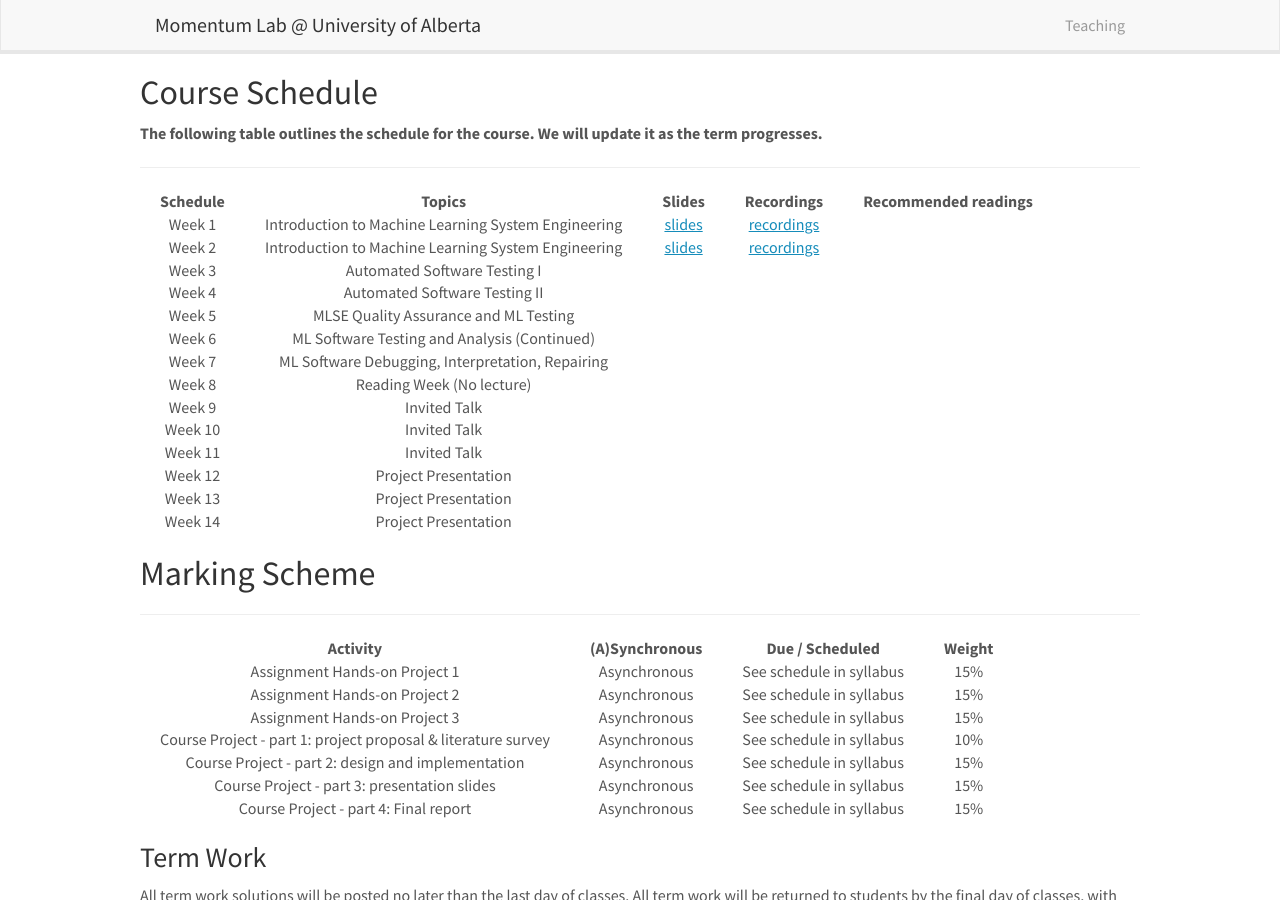
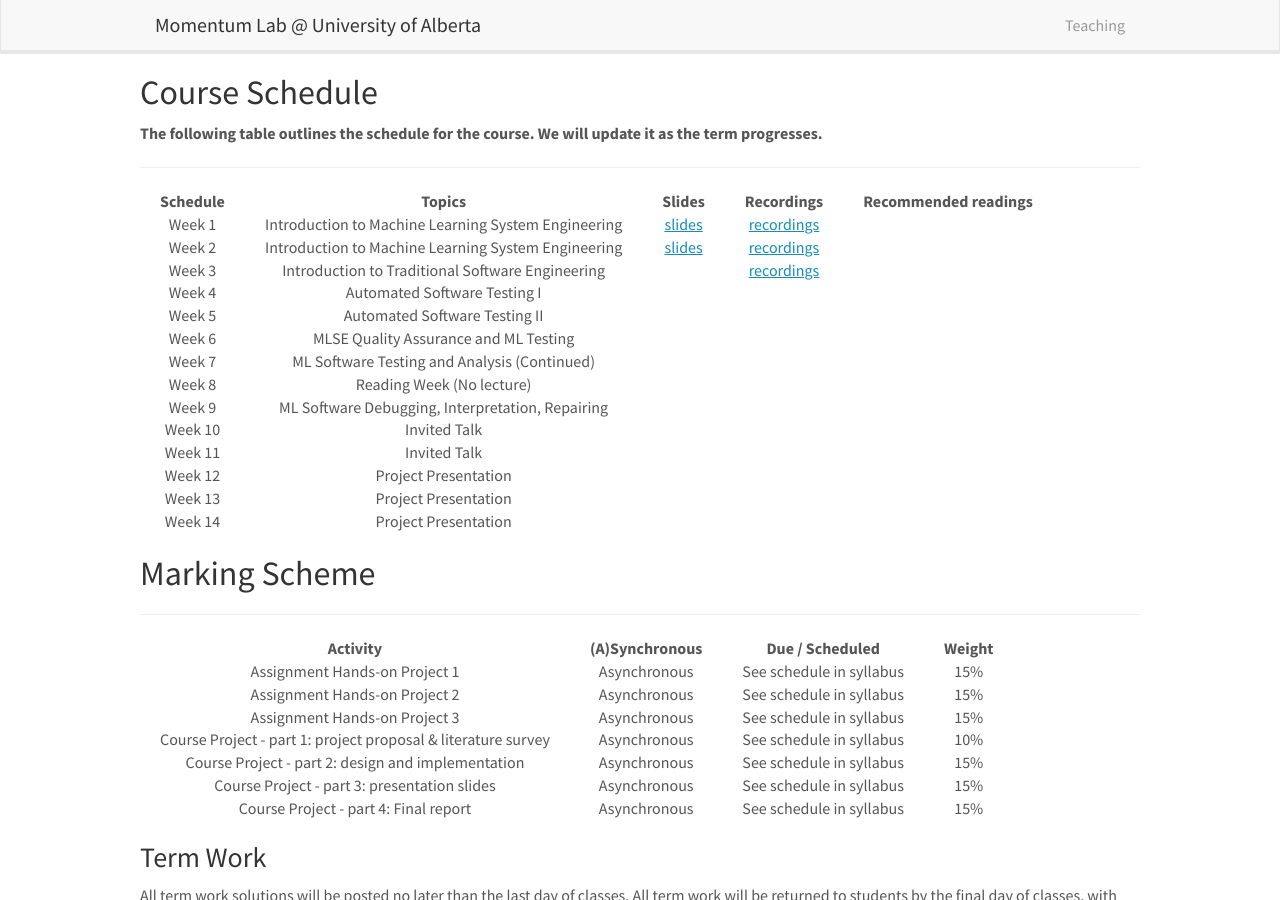
Before and after one commit to momentum-openspace/momentum-openspace.github.io, a Jekyll site: the page built from _pages/ECE720_2022Winter.md, in a window 1280 px wide and 900 px high, scrolled down 1910 px. Built offline with Jekyll 4.4.1, drawn with Linux system fonts in a browser that asks for light colours; nearby versions of some CDN libraries.

Commit message:
Update ECE720_2022Winter.md

```diff
--- a/_pages/ECE720_2022Winter.md
+++ b/_pages/ECE720_2022Winter.md
@@ -93,13 +93,13 @@ By the end of this course, students should be able to:
 |    :-------:    |    :---------------------------------------------------:    | :------------------------:| :----------------------------:| :----------------------------:|
 |    Week 1       |    Introduction to Machine Learning System Engineering      | [slides](https://eclass.srv.ualberta.ca/mod/resource/view.php?id=5942536)                | [recordings](https://eclass.srv.ualberta.ca/mod/url/view.php?id=5939317)                | |
 |    Week 2       |    Introduction to Machine Learning System Engineering        | [slides](https://eclass.srv.ualberta.ca/mod/resource/view.php?id=5961242)                        | [recordings](https://eclass.srv.ualberta.ca/mod/url/view.php?id=5959855)                 | |
-|    Week 3       |    Automated Software Testing I                             |                         |                  | |
-|    Week 4       |    Automated Software Testing II                            |                         |                  | |
-|    Week 5       |    MLSE Quality Assurance and ML Testing                    |                         |                  | |
-|    Week 6       |    ML Software Testing and Analysis (Continued)             |                         |                  | |
-|    Week 7       |    ML Software Debugging, Interpretation, Repairing         |                         |                  | |
+|    Week 3       |    Introduction to Traditional Software Engineering         |                         | [recordings](https://eclass.srv.ualberta.ca/mod/url/view.php?id=5972727)| |
+|    Week 4       |    Automated Software Testing I                             |                         |                  | |
+|    Week 5       |    Automated Software Testing II                            |                         |                  | |
+|    Week 6       |    MLSE Quality Assurance and ML Testing                    |                         |                  | |
+|    Week 7       |    ML Software Testing and Analysis (Continued)             |                         |                  | |
 |    Week 8       |    Reading Week (No lecture)                                |                           |                               | |
-|    Week 9       |    Invited Talk                                             |                         |                  | |
+|    Week 9       |    ML Software Debugging, Interpretation, Repairing         |                         |                  | |
 |    Week 10      |    Invited Talk                                             |                         |                  | |
 |    Week 11      |    Invited Talk                                             |                         |                  | |
 |    Week 12      |    Project Presentation                                     |                           |                               | |
```
